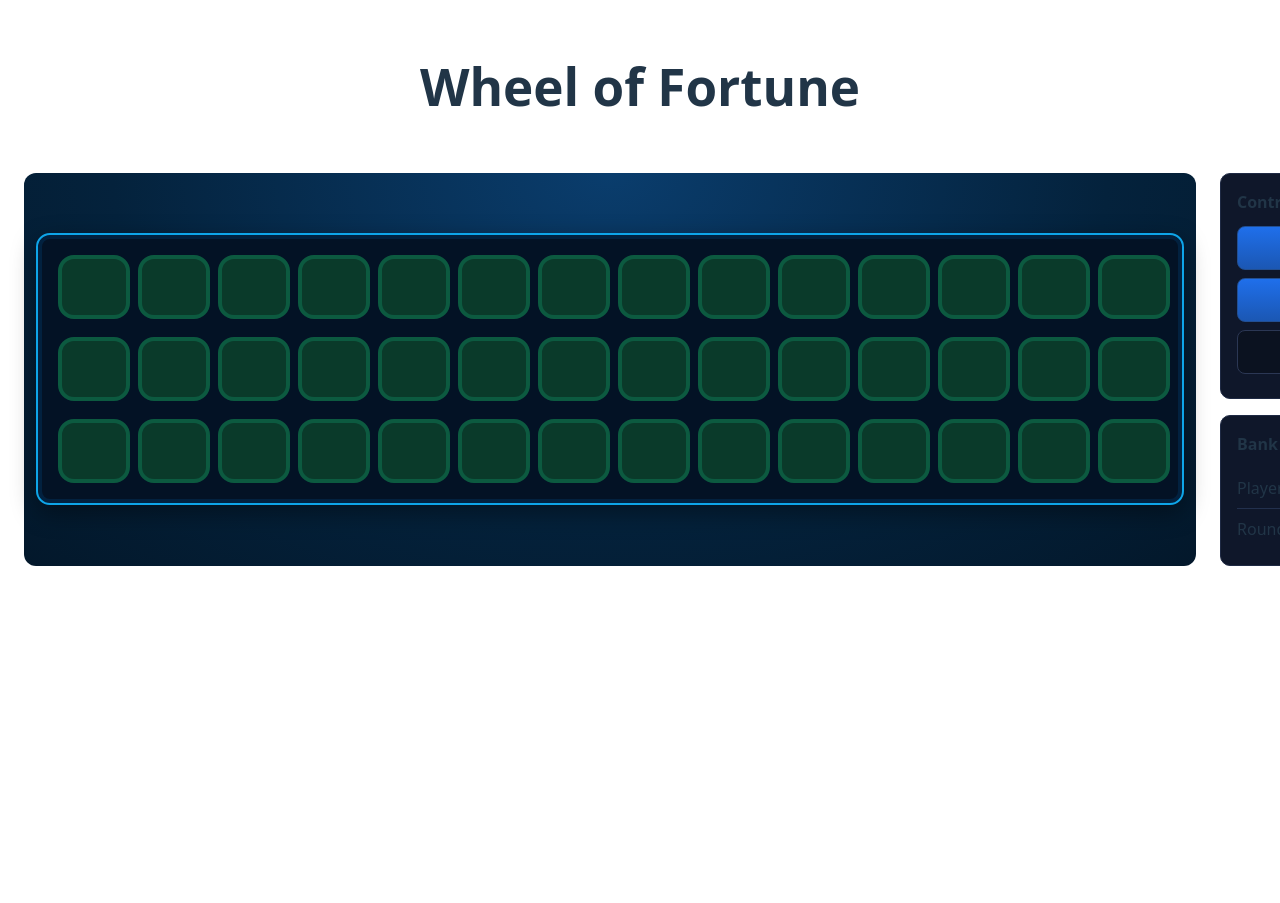
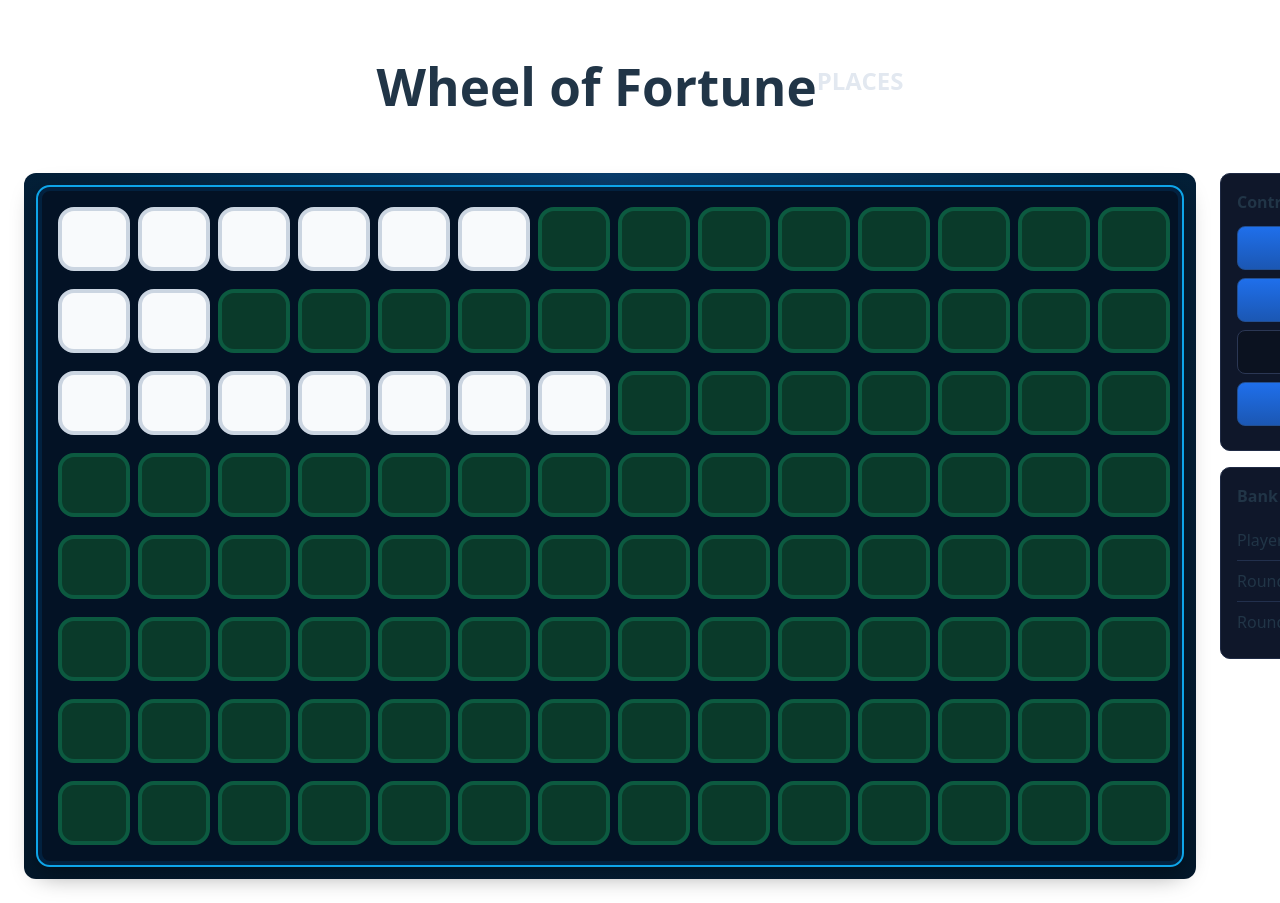
Before and after one commit to stavG123/wheel-of-fortune-react, a React (Vite) app in the folder wheel-of-fortune/: page / in a window 1280 px wide. Shown: the top 903 px of the page. Before the commit the page ends 800 px from the top, so only its background shows below. Built offline with nearby package versions, Linux system fonts and the light colour scheme.

Commit message:
making the grid and worlds

```diff
--- a/wheel-of-fortune/src/components/Dashboard/Dashboard.jsx
+++ b/wheel-of-fortune/src/components/Dashboard/Dashboard.jsx
@@ -1,18 +1,46 @@
+import { useEffect, useState } from 'react'
 import PuzzleBoard from './PuzzleBoard.jsx'
 import './dashboard.css'
+import { getRandomClue } from '../../data/clues.js'
 
 function Dashboard() {
-  const samplePhrase = 'GIVE YOURSELF A ROUND OF APPLAUSE'
+  const [round, setRound] = useState(1)
+  const [clue, setClue] = useState(null)
+  const [letters, setLetters] = useState([])
+  const [revealed, setRevealed] = useState([])
+
+  const startNewRound = () => {
+    const next = getRandomClue()
+    const chars = next.phrase.toUpperCase().split('')
+    setRound(r => r + (clue ? 1 : 0))
+    setClue(next)
+    setLetters(chars)
+    setRevealed(chars.map(ch => (/[A-Z]/.test(ch) ? false : true)))
+  }
+
+  useEffect(() => {
+    startNewRound()
+    // eslint-disable-next-line react-hooks/exhaustive-deps
+  }, [])
 
   return (
     <div className="dashboard">
       <header className="dashboard__header">
         <h1>Wheel of Fortune</h1>
+        {clue && (
+          <h2 style={{ marginTop: '8px', color: '#e2e8f0' }}>{clue.category}</h2>
+        )}
       </header>
 
       <main className="dashboard__main">
         <section className="dashboard__board">
-          <PuzzleBoard phrase={samplePhrase} />
+          <PuzzleBoard
+            letters={letters}
+            revealed={revealed}
+            onRevealIndex={(i) =>
+              setRevealed(prev => prev.map((v, idx) => (idx === i ? true : v)))
+            }
+          />
         </section>
 
         <aside className="dashboard__sidebar">
@@ -21,6 +49,7 @@
             <button className="button">Spin</button>
             <button className="button">Buy Vowel</button>
             <button className="button button--secondary">Solve</button>
+            <button className="button" onClick={startNewRound}>New Round</button>
           </div>
 
           <div className="panel">
@@ -33,6 +62,10 @@
               <span>Round</span>
               <strong>$0</strong>
             </div>
+            <div className="bank__row">
+              <span>Round #</span>
+              <strong>{round}</strong>
+            </div>
           </div>
         </aside>
       </main>
--- a/wheel-of-fortune/src/components/Dashboard/PuzzleBoard.jsx
+++ b/wheel-of-fortune/src/components/Dashboard/PuzzleBoard.jsx
@@ -1,54 +1,26 @@
 import './puzzle-board.css'
 
 const TILE_COLUMNS = 14
+const TILE_ROWS = 8
 
-function normalizePhrase(phrase) {
-  return phrase.toUpperCase().replace(/[^A-Z\s]/g, '')
-}
-
-function partitionPhraseIntoRows(phrase) {
-  const cleaned = normalizePhrase(phrase)
-  const words = cleaned.split(/\s+/).filter(Boolean)
-  const rows = [[]]
-  let currentLength = 0
-
-  for (const word of words) {
-    const wordLength = word.length
-    if (currentLength === 0) {
-      rows[rows.length - 1].push(word)
-      currentLength = wordLength
-      continue
-    }
-    if (currentLength + 1 + wordLength <= TILE_COLUMNS) {
-      rows[rows.length - 1].push(word)
-      currentLength += 1 + wordLength
-    } else {
-      rows.push([word])
-      currentLength = wordLength
-    }
-  }
-
-  return rows.map(wordsInRow => wordsInRow.join(' '))
-}
-
-function PuzzleBoard({ phrase }) {
-  const rows = partitionPhraseIntoRows(phrase)
+function PuzzleBoard({ letters }) {
+  const phrase = letters.join('')
+  const words = (phrase.toUpperCase().match(/[A-Z]+/g) || [])
 
   return (
     <div className="puzzle-board">
-      {rows.map((rowText, rowIdx) => {
-        const rowChars = rowText.padEnd(TILE_COLUMNS, ' ').slice(0, TILE_COLUMNS).split('')
+      {Array.from({ length: TILE_ROWS }).map((_, rowIdx) => {
+        const word = words[rowIdx] || ''
+        const wordLen = word.length
         return (
           <div className="puzzle-row" key={`row-${rowIdx}`}>
-            {rowChars.map((char, colIdx) => {
-              const isLetter = /[A-Z]/.test(char)
+            {Array.from({ length: TILE_COLUMNS }).map((_, colIdx) => {
+              const isFilled = colIdx < wordLen
               return (
                 <div
                   key={`tile-${rowIdx}-${colIdx}`}
-                  className={'tile' + (isLetter ? ' tile--letter' : ' tile--letter')}
-                >
-                  {''}
-                </div>
+                  className={'tile ' + (isFilled ? 'tile--revealed' : 'tile--hidden')}
+                />
               )
             })}
           </div>
--- a/wheel-of-fortune/src/components/Dashboard/puzzle-board.css
+++ b/wheel-of-fortune/src/components/Dashboard/puzzle-board.css
@@ -14,6 +14,8 @@
   box-shadow: inset 0 0 0 4px #02213f, 0 8px 24px rgba(0,0,0,0.4);
   width: 100%;
   max-width: 2200px;
+  pointer-events: none; /* make grid untouchable */
+  user-select: none;
 }
 
 .puzzle-row {
@@ -39,8 +41,21 @@
   font-size: clamp(34px, 5vw, 96px);
   letter-spacing: 1px;
   text-transform: uppercase;
+  cursor: default;
 }
 
-.tile--letter {
+/* Hidden letter state (green) */
+.tile--hidden {
   background: #0a3a2a;
+  border-color: #0c5a40;
 }
+
+/* Revealed letter state (white) */
+.tile--revealed {
+  background: #f8fafc;
+  color: #0f172a;
+  border-color: #cbd5e1;
+}
+
+/* Gaps/spaces */
+/* No space tiles in the fixed-row variant */
--- /dev/null
+++ b/wheel-of-fortune/src/data/clues.js
@@ -0,0 +1,63 @@
+// Clue data for Wheel of Fortune game
+export const clues = [
+  // Movies
+  { category: "MOVIES", phrase: "GIVE YOURSELF A ROUND OF APPLAUSE" },
+  { category: "MOVIES", phrase: "STAR WARS" },
+  { category: "MOVIES", phrase: "THE LION KING" },
+  { category: "MOVIES", phrase: "TITANIC" },
+  { category: "MOVIES", phrase: "AVENGERS ENDGAME" },
+
+  // Food & Drink
+  { category: "FOOD & DRINK", phrase: "HOT DOG" },
+  { category: "FOOD & DRINK", phrase: "CHOCOLATE CHIP COOKIES" },
+  { category: "FOOD & DRINK", phrase: "PIZZA HUT" },
+  { category: "FOOD & DRINK", phrase: "ICE CREAM SUNDAE" },
+  { category: "FOOD & DRINK", phrase: "FRENCH FRIES" },
+
+  // Places
+  { category: "PLACES", phrase: "NEW YORK CITY" },
+  { category: "PLACES", phrase: "GOLDEN GATE BRIDGE" },
+  { category: "PLACES", phrase: "GRAND CANYON" },
+  { category: "PLACES", phrase: "STATUE OF LIBERTY" },
+  { category: "PLACES", phrase: "NIAGARA FALLS" },
+
+  // Animals
+  { category: "ANIMALS", phrase: "ELEPHANT" },
+  { category: "ANIMALS", phrase: "GIRAFFE" },
+  { category: "ANIMALS", phrase: "PENGUIN" },
+  { category: "ANIMALS", phrase: "BUTTERFLY" },
+  { category: "ANIMALS", phrase: "KANGAROO" },
+
+  // Phrases
+  { category: "PHRASES", phrase: "THINK OUTSIDE THE BOX" },
+  { category: "PHRASES", phrase: "PIECE OF CAKE" },
+  { category: "PHRASES", phrase: "BREAK THE ICE" },
+  { category: "PHRASES", phrase: "HIT THE NAIL ON THE HEAD" },
+  { category: "PHRASES", phrase: "UNDER THE WEATHER" },
+
+  // Sports
+  { category: "SPORTS", phrase: "BASKETBALL" },
+  { category: "SPORTS", phrase: "FOOTBALL" },
+  { category: "SPORTS", phrase: "BASEBALL" },
+  { category: "SPORTS", phrase: "TENNIS" },
+  { category: "SPORTS", phrase: "SOCCER" }
+];
+
+// Utility function to get a random clue
+export function getRandomClue() {
+  const randomIndex = Math.floor(Math.random() * clues.length);
+  return clues[randomIndex];
+}
+
+// Utility function to convert phrase to underscores (keeping spaces and punctuation)
+export function phraseToUnderscores(phrase) {
+  return phrase
+    .split('')
+    .map(char => {
+      if (/[A-Z]/.test(char)) {
+        return '_';
+      }
+      return char; // Keep spaces, punctuation, etc.
+    })
+    .join('');
+}
```
